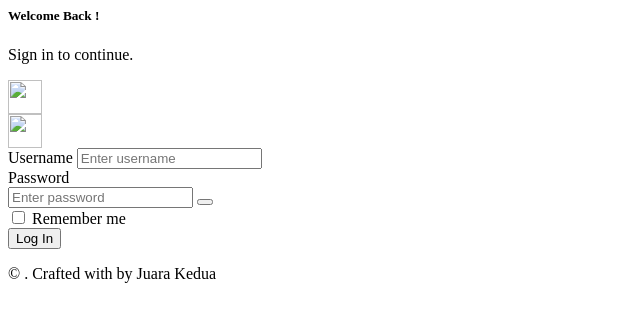
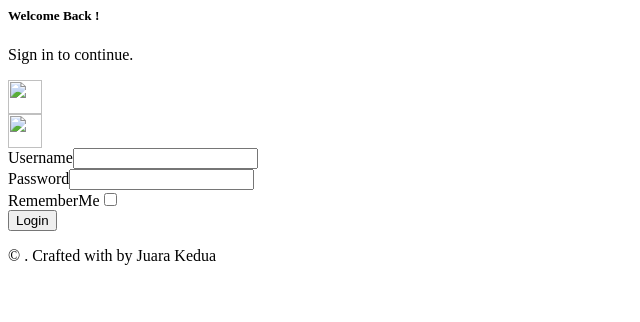
Before and after one commit to ybsisgood/user-management, a PHP site: the page made by views/auth/login.php in a window 1280 px wide. Shown: the top 322 px of the page, without its empty margins (0-640 px from the left). Run offline with PHP 8.4, Linux system fonts and the light colour scheme; the template is opened without the code that fills it: most values are stand-ins (such as "Sample title", 1, 10 or a date in 2020); form fields are guessed from the names that the template uses; data that the repository does not hold is empty; some libraries are stand-ins or nearby versions.

Commit message:
Login change to ActiveForm Kartik

```diff
--- a/views/auth/login.php
+++ b/views/auth/login.php
@@ -6,6 +6,8 @@
 $this->title = 'Login';
 
 use yii\helpers\Url;
+use kartik\form\ActiveForm;
+use yii\helpers\Html;
 
 $baseUrl = Url::base();
 ?>
@@ -47,34 +49,23 @@ $baseUrl = Url::base();
                             </a>
                         </div>
                         <div class="p-2">
-                            <form class="form-horizontal" action="<?php echo Url::toRoute(['/user-management/auth/login']); ?>" method="post">
-                                <input type="hidden" name="_csrf" value="<?= Yii::$app->request->getCsrfToken() ?>" />
-                                <div class="mb-3 <?= $model->hasErrors('username') ? 'has-error' : ''; ?>">
-                                    <label for="loginform-username" class="form-label">Username</label>
-                                    <input type="text" class="form-control" id="loginform-username" name="LoginForm[username]" placeholder="Enter username">
-                                    <span class="text-danger"><?= $model->getFirstError('username') ? $model->getFirstError('username') : ''; ?></span>
+                            <?php
+                                $form = ActiveForm::begin([
+                                    'id' => 'login-form-vertical',
+                                    'type' => ActiveForm::TYPE_FLOATING
+                                ]);
+                            ?>
+                                <?= $form->field($model, 'username') ?>
+
+                                <?= $form->field($model, 'password')->passwordInput() ?>
+
+                                <?= $form->field($model, 'rememberMe')->checkbox(['custom' => true]) ?>
+
+                                <div class="mt-3 d-grid">
+                                    <?= Html::submitButton('Login', ['class' => 'btn btn-primary waves-effect waves-light']) ?>
                                 </div>
 
-                                <div class="mb-3 <?= $model->hasErrors('password') ? 'has-error' : ''; ?>">
-                                    <label class="form-label">Password</label>
-                                    <div class="input-group auth-pass-inputgroup">
-                                        <input type="password" class="form-control" placeholder="Enter password" name="LoginForm[password]" aria-label="Password" aria-describedby="password-addon">
-                                        <button class="btn btn-light " type="button" id="password-addon"><i class="mdi mdi-eye-outline"></i></button>
-
-                                    </div>
-                                    <span class="text-danger"><?= $model->getFirstError('password') ? $model->getFirstError('password') : ''; ?></span>
-                                </div>
-
-                                <div class="form-check">
-                                    <input class="form-check-input" type="checkbox" id="loginform-rememberme" name="LoginForm[rememberMe]">
-                                    <label class="form-check-label" for="loginform-rememberme">
-                                        Remember me
-                                    </label>
-                                </div>
-
-                                <div class="mt-3 d-grid">
-                                    <button class="btn btn-primary waves-effect waves-light" type="submit">Log In</button>
-                                </div>
+                            <?php ActiveForm::end(); ?>
 
                                 <!-- <div class="mt-4 text-center">
                                     <h5 class="font-size-14 mb-3">Sign in with</h5>
@@ -101,7 +92,6 @@ $baseUrl = Url::base();
                                 <!-- <div class="mt-4 text-center">
                                     <a href="#" class="text-muted"><i class="mdi mdi-lock me-1"></i> Forgot your password?</a>
                                 </div> -->
-                            </form>
                         </div>
 
                     </div>
```
